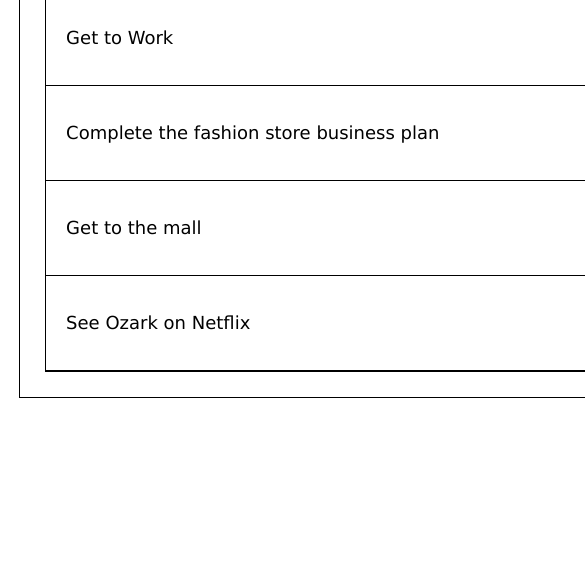
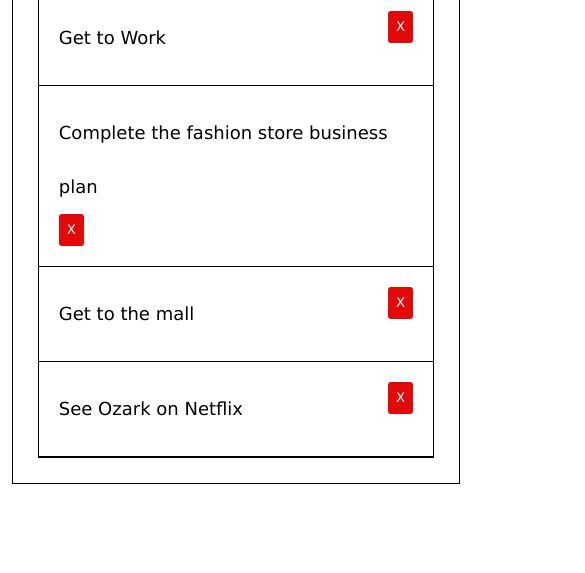
Before and after one commit to ForJessicaSake/To-do-List, a plain HTML site: page index.html in a window 390 px wide. Shown: the part 271-844 px from the top of the page, 585 px wide, since content can reach past the window. Drawn offline with Linux system fonts and the light colour scheme.

Commit message:
Update index.css

```diff
--- a/index.css
+++ b/index.css
@@ -83,7 +83,7 @@ background-color: rgb(159, 159, 219);
  @media only screen and (max-width: 480px) and (min-width: 320px) {
      html,
      body {
-         width: 140%;
+         width: 110%;
          margin: 0;
          padding: 0;
          overflow-x: hidden;
```
